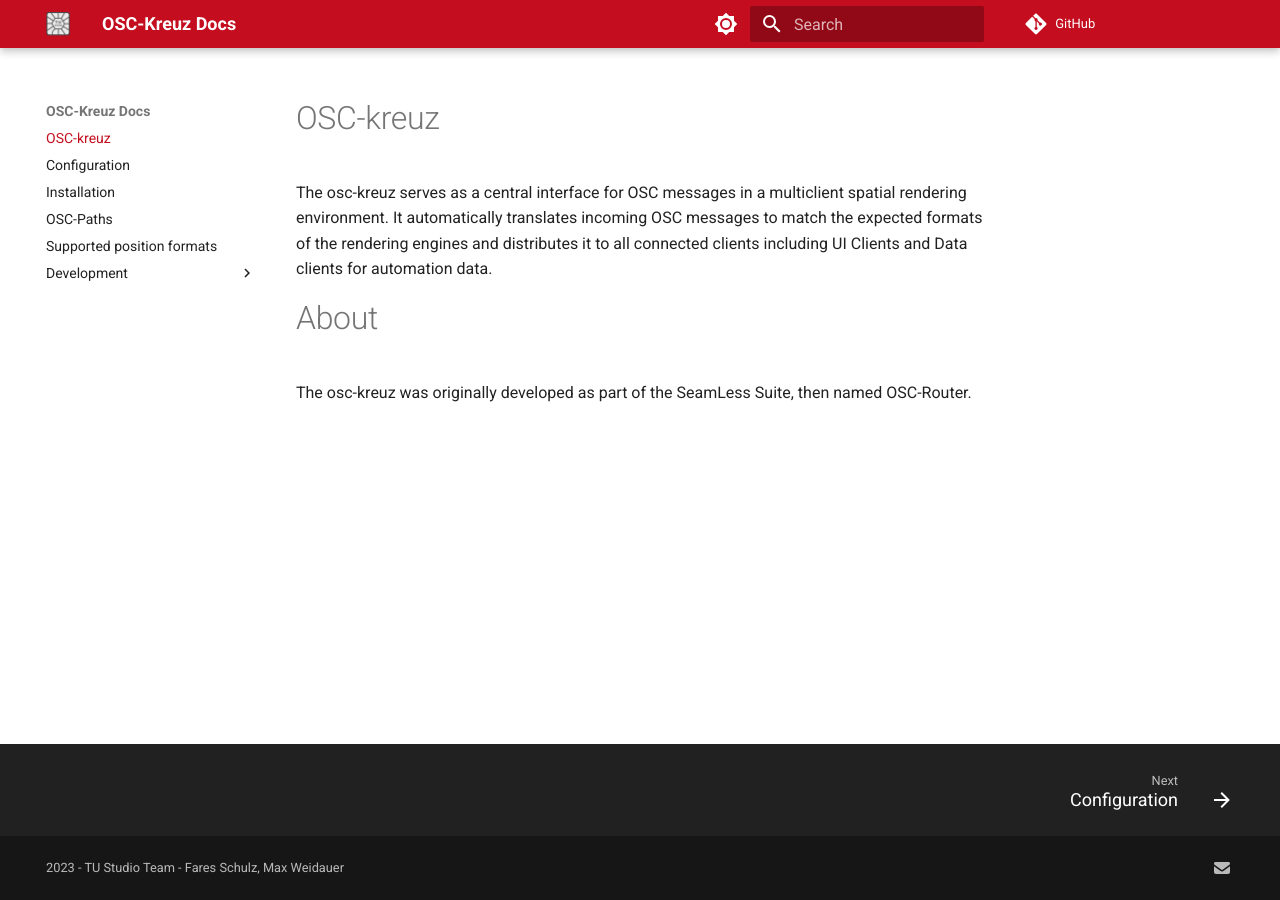
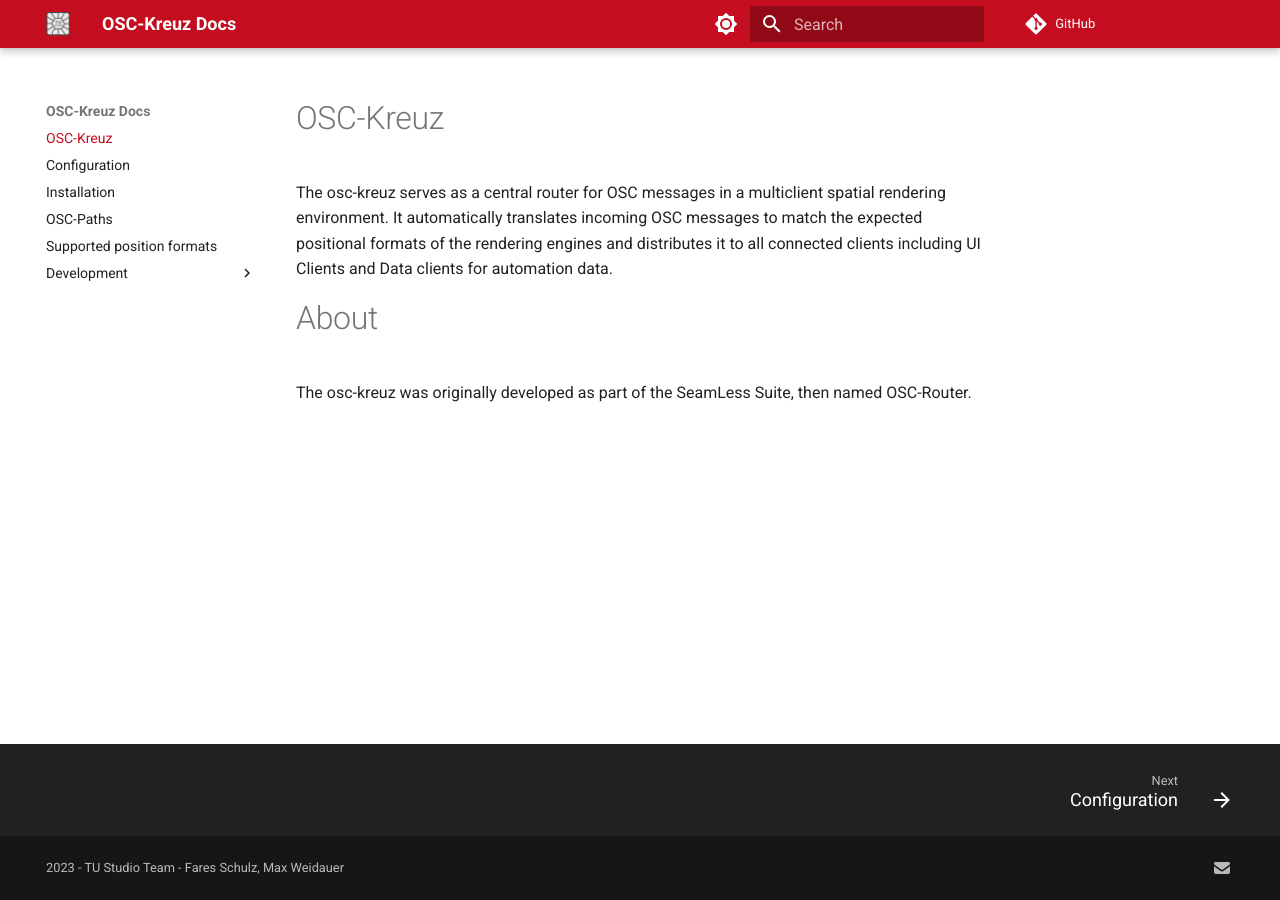
Before and after one commit to tu-studio/osc-kreuz, an MkDocs documentation site: the page built from docs/docs/index.md, in a window 1280 px wide. Built offline with MkDocs 1.6.1 and Material for MkDocs 9.7.7, drawn with Linux system fonts in a browser that asks for light colours; comment, search, counter and statistics services are not loaded.

Commit message:
changed wording in index.md

```diff
--- a/docs/docs/index.md
+++ b/docs/docs/index.md
@@ -1,6 +1,6 @@
-# OSC-kreuz
+# OSC-Kreuz
 
-The osc-kreuz serves as a central interface for OSC messages in a multiclient spatial rendering environment. It automatically translates incoming OSC messages to match the expected formats of the rendering engines and distributes it to all connected clients including UI Clients and Data clients for automation data.
+The osc-kreuz serves as a central router for OSC messages in a multiclient spatial rendering environment. It automatically translates incoming OSC messages to match the expected positional formats of the rendering engines and distributes it to all connected clients including UI Clients and Data clients for automation data.
 
 
 # About
```
